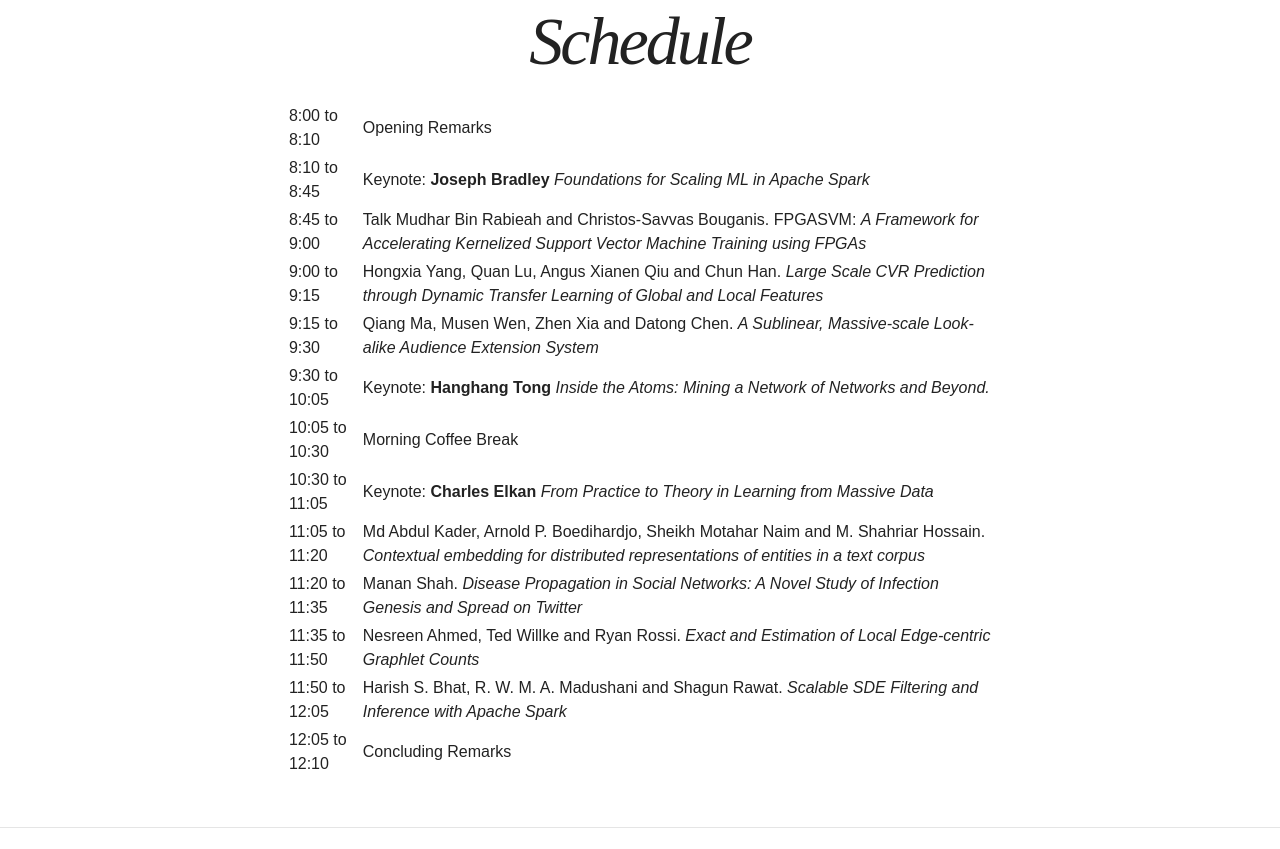
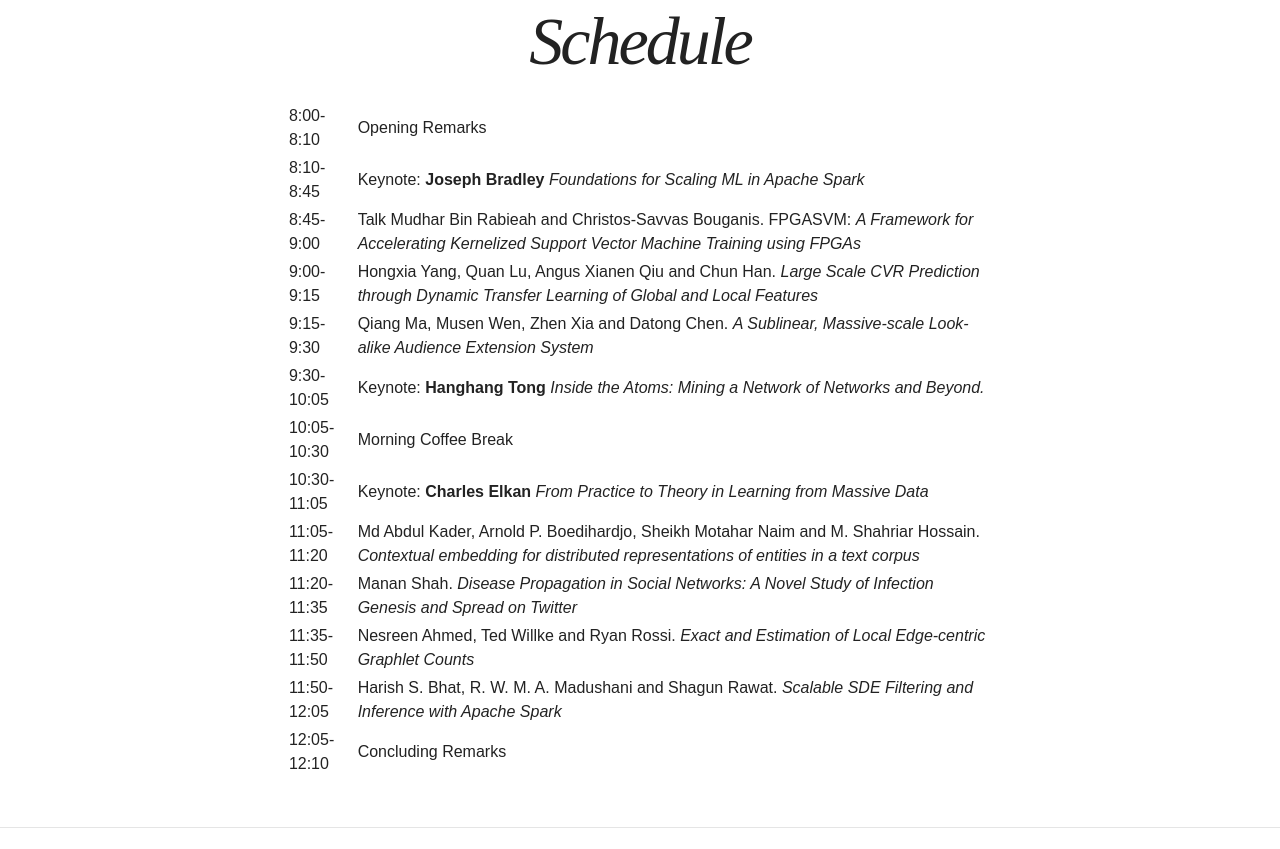
Before and after one commit to bigmine/bigmine17, a Jekyll site: the page built from schedule.md, in a window 1280 px wide. Shown: the part 480-1329 px from the top of the page. Built offline with Jekyll 4.4.1, drawn with Linux system fonts in a browser that asks for light colours; nearby versions of some CDN libraries.

Commit message:
cleaner times

```diff
--- a/schedule.md
+++ b/schedule.md
@@ -7,19 +7,19 @@
 
 <table border="0">
 <tbody>
-<tr> <td>8:00 to 8:10</td> <td>Opening Remarks</td> </tr>
-<tr> <td>8:10 to 8:45</td> <td>Keynote: <strong>Joseph Bradley </strong><i>Foundations for Scaling ML in Apache Spark</i></td> </tr>
-<tr> <td>8:45 to 9:00</td> <td>Talk
+<tr> <td>8:00-8:10</td> <td>Opening Remarks</td> </tr>
+<tr> <td>8:10-8:45</td> <td>Keynote: <strong>Joseph Bradley </strong><i>Foundations for Scaling ML in Apache Spark</i></td> </tr>
+<tr> <td>8:45-9:00</td> <td>Talk
 		Mudhar Bin Rabieah and Christos-Savvas Bouganis. FPGASVM: <i>A Framework for Accelerating Kernelized Support Vector Machine Training using FPGAs</i></td> </tr>
-<tr> <td>9:00 to 9:15</td> <td> Hongxia Yang, Quan Lu, Angus Xianen Qiu and Chun Han. <i>Large Scale CVR Prediction through Dynamic Transfer Learning of Global and Local Features</i></td> </tr>
-<tr> <td>9:15 to 9:30</td> <td> Qiang Ma, Musen Wen, Zhen Xia and Datong Chen. <i>A Sublinear, Massive-scale Look-alike Audience Extension System</i></td> </tr>
-<tr> <td>9:30 to 10:05</td> <td>Keynote: <strong>Hanghang Tong </strong><i> Inside the Atoms: Mining a Network of Networks and Beyond.</i></td> </tr>
-<tr> <td>10:05 to 10:30</td> <td>Morning Coffee Break</td> </tr>
-<tr> <td>10:30 to 11:05</td> <td>Keynote: <strong>Charles Elkan </strong><i>From Practice to Theory in Learning from Massive Data</i></td> </tr>
-<tr> <td>11:05 to 11:20</td> <td> Md Abdul Kader, Arnold P. Boedihardjo, Sheikh Motahar Naim and M. Shahriar Hossain. <i>Contextual embedding for distributed representations of entities in a text corpus</i></td> </tr>
-<tr> <td>11:20 to 11:35</td> <td> Manan Shah. <i>Disease Propagation in Social Networks: A Novel Study of Infection Genesis and Spread on Twitter</i></td> </tr>
-<tr> <td>11:35 to 11:50</td> <td> Nesreen Ahmed, Ted Willke and Ryan Rossi. <i>Exact and Estimation of Local Edge-centric Graphlet Counts</i></td> </tr>
-<tr> <td>11:50 to 12:05</td> <td> Harish S. Bhat, R. W. M. A. Madushani and Shagun Rawat. <i>Scalable SDE Filtering and Inference with Apache Spark</i></td> </tr>
-<tr> <td>12:05 to 12:10</td> <td>Concluding Remarks</td> </tr>
+<tr> <td>9:00-9:15</td> <td> Hongxia Yang, Quan Lu, Angus Xianen Qiu and Chun Han. <i>Large Scale CVR Prediction through Dynamic Transfer Learning of Global and Local Features</i></td> </tr>
+<tr> <td>9:15-9:30</td> <td> Qiang Ma, Musen Wen, Zhen Xia and Datong Chen. <i>A Sublinear, Massive-scale Look-alike Audience Extension System</i></td> </tr>
+<tr> <td>9:30-10:05</td> <td>Keynote: <strong>Hanghang Tong </strong><i> Inside the Atoms: Mining a Network of Networks and Beyond.</i></td> </tr>
+<tr> <td>10:05-10:30</td> <td>Morning Coffee Break</td> </tr>
+<tr> <td>10:30-11:05</td> <td>Keynote: <strong>Charles Elkan </strong><i>From Practice to Theory in Learning from Massive Data</i></td> </tr>
+<tr> <td>11:05-11:20</td> <td> Md Abdul Kader, Arnold P. Boedihardjo, Sheikh Motahar Naim and M. Shahriar Hossain. <i>Contextual embedding for distributed representations of entities in a text corpus</i></td> </tr>
+<tr> <td>11:20-11:35</td> <td> Manan Shah. <i>Disease Propagation in Social Networks: A Novel Study of Infection Genesis and Spread on Twitter</i></td> </tr>
+<tr> <td>11:35-11:50</td> <td> Nesreen Ahmed, Ted Willke and Ryan Rossi. <i>Exact and Estimation of Local Edge-centric Graphlet Counts</i></td> </tr>
+<tr> <td>11:50-12:05</td> <td> Harish S. Bhat, R. W. M. A. Madushani and Shagun Rawat. <i>Scalable SDE Filtering and Inference with Apache Spark</i></td> </tr>
+<tr> <td>12:05-12:10</td> <td>Concluding Remarks</td> </tr>
 </tbody>
 </table>
```
